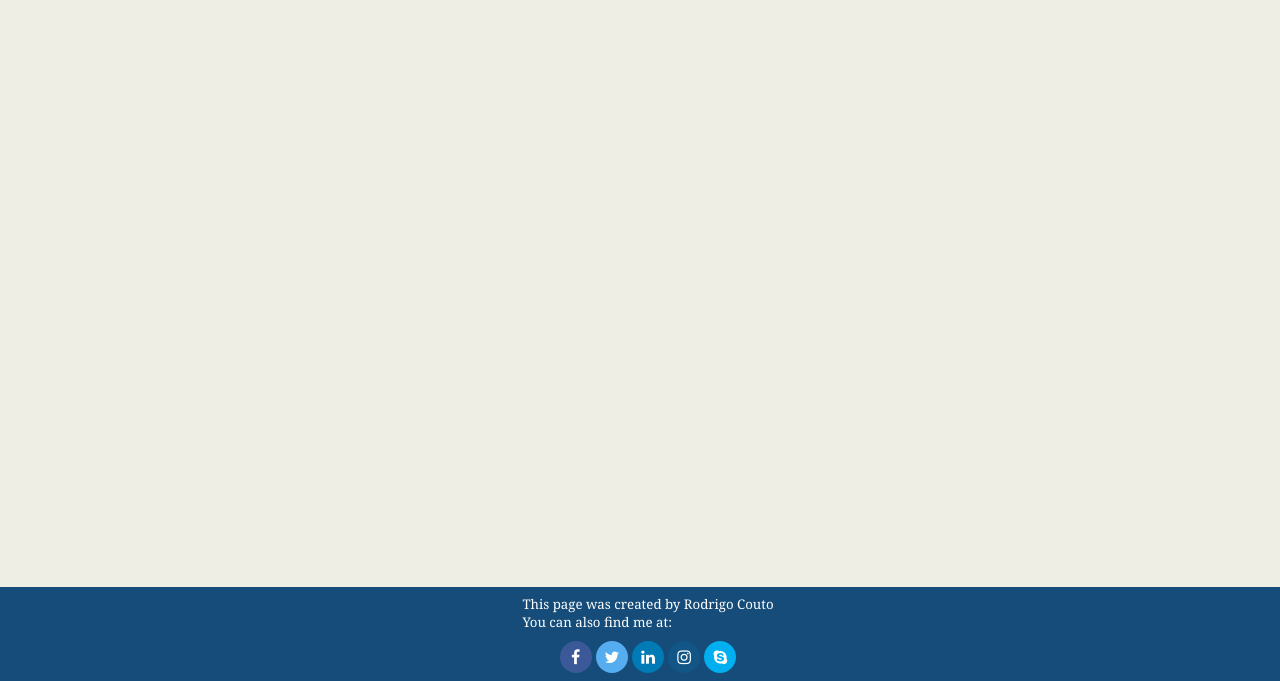
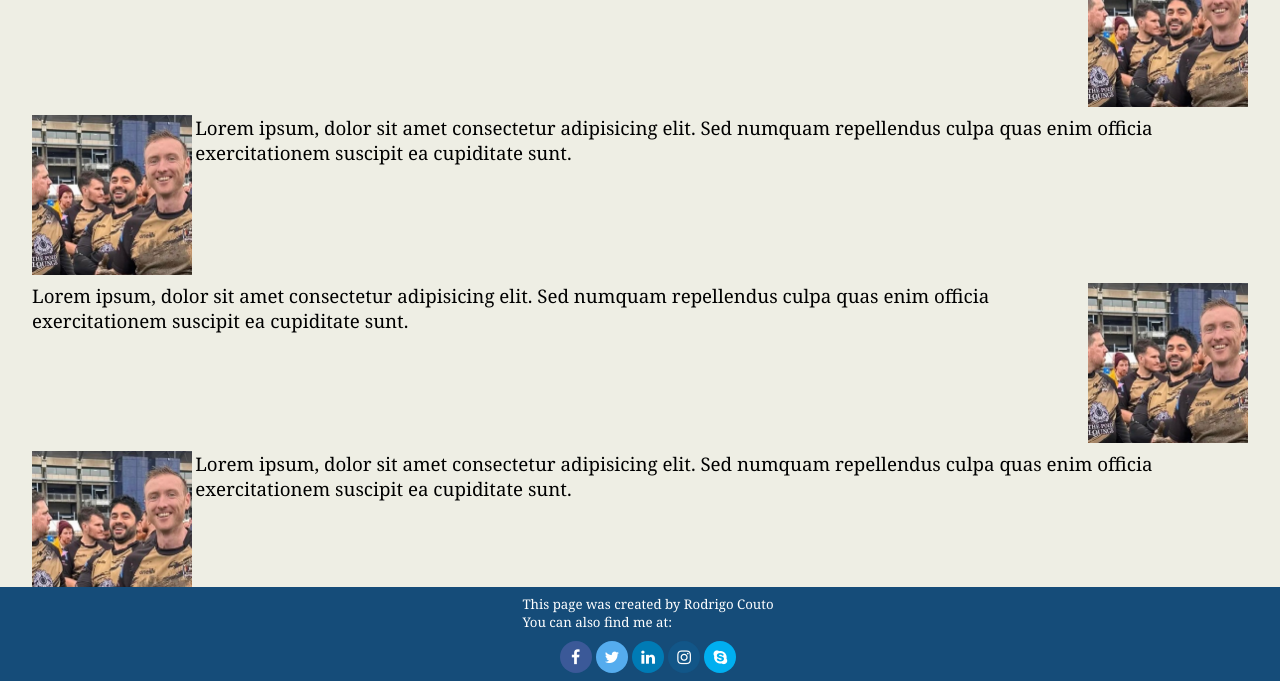
Before and after one commit to rodrigosollberger/HTML-Project-RC, a plain HTML site: page bio.html in a window 1280 px wide. Shown: the part 119-800 px from the top of the page. Drawn offline with Linux system fonts and the light colour scheme.

Commit message:
bio code added

```diff
--- a/bio.html
+++ b/bio.html
@@ -18,9 +18,30 @@
         </aside>
     </header>
     <main>
-        <section id="cooking"></section>
-        <section id="dog"></section>
-        <section id="sport"></section>
+        <section id="cooking">
+            <h3>
+                <p>Lorem ipsum, dolor sit amet consectetur adipisicing elit. Sed numquam repellendus culpa quas enim officia exercitationem suscipit ea cupiditate sunt.</p>
+            </h3>
+            <img id="cookingimage" src="images/rugby.jpg" alt="">
+        </section>
+        <section id="dog">
+            <h3>
+                <p>Lorem ipsum, dolor sit amet consectetur adipisicing elit. Sed numquam repellendus culpa quas enim officia exercitationem suscipit ea cupiditate sunt.</p>
+            </h3>
+            <img id="dogimage" src="images/rugby.jpg" alt="">
+        </section>
+        <section id="sport">
+            <h3>
+                <p>Lorem ipsum, dolor sit amet consectetur adipisicing elit. Sed numquam repellendus culpa quas enim officia exercitationem suscipit ea cupiditate sunt.</p>
+            </h3>
+            <img id="rugbyimage" src="images/rugby.jpg" alt="">
+        </section>
+        <section id="travel">
+            <h3>
+                <p>Lorem ipsum, dolor sit amet consectetur adipisicing elit. Sed numquam repellendus culpa quas enim officia exercitationem suscipit ea cupiditate sunt.</p>
+            </h3>
+            <img id="travelimage" src="images/rugby.jpg" alt="">
+        </section>
         <nav>
             <ul>
                 <li><a href="index.html">Home</a></li>
--- a/style.css
+++ b/style.css
@@ -108,7 +108,24 @@ footer{
   padding: .5rem;
 }
 
+#cooking, #sport {
+  display: flex;
+  flex-direction: row;
+  justify-content: space-around;
+  gap: 0.2rem;
+}
 
+#dog, #travel {
+  display: flex;
+  flex-direction: row-reverse;
+  justify-content: space-around;
+  gap: 0.2rem;
+}
+
+#rugbyimage, #dogimage, #cookingimage, #travelimage {
+  width: 10rem;
+  height: 10rem;
+}
 
 
 
```
Also changed, not shown: images/rugby.jpg (added), images/travel.jpg (added).
